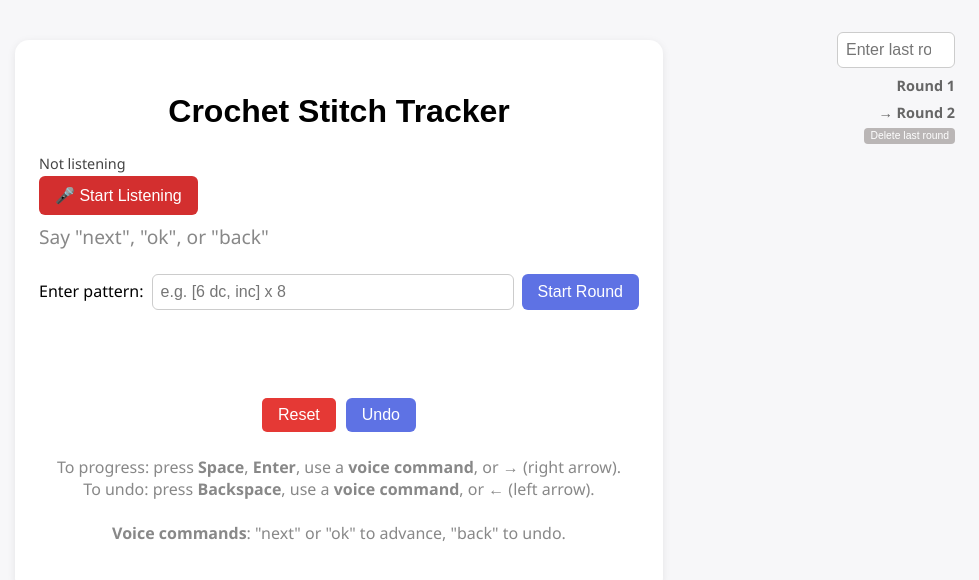
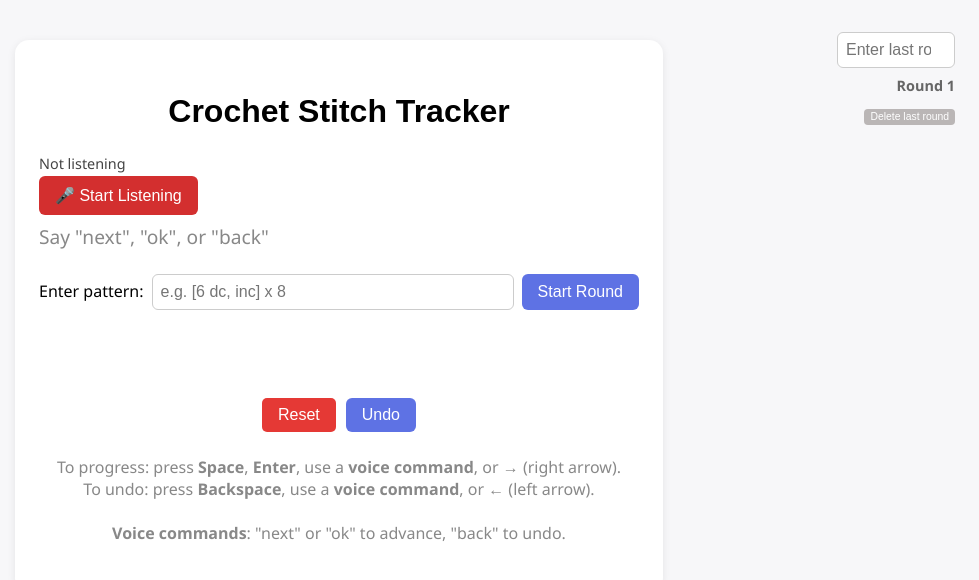
Before and after one commit to jamescly/crochet-stitch-tracker, a plain HTML site: page voice-enabled.html in a window 1280 px wide. Shown: the whole page, without its empty margins (301-1280 px from the left). Drawn offline with Linux system fonts and the light colour scheme; a web font is replaced by a local one.

Commit message:
Update round tracker to only show current round by default

```diff
--- a/voice-enabled.html
+++ b/voice-enabled.html
@@ -754,7 +754,7 @@
       currentRound: 1,
       updateDisplays() {
         currentRound.textContent = `Round ${this.currentRound}`;
-        currentRoundNext.textContent = `→ Round ${this.currentRound + 1}`;
+        currentRoundNext.textContent = '';
       },
       handleInput(e) {
         const value = parseInt(e.target.value);
```
